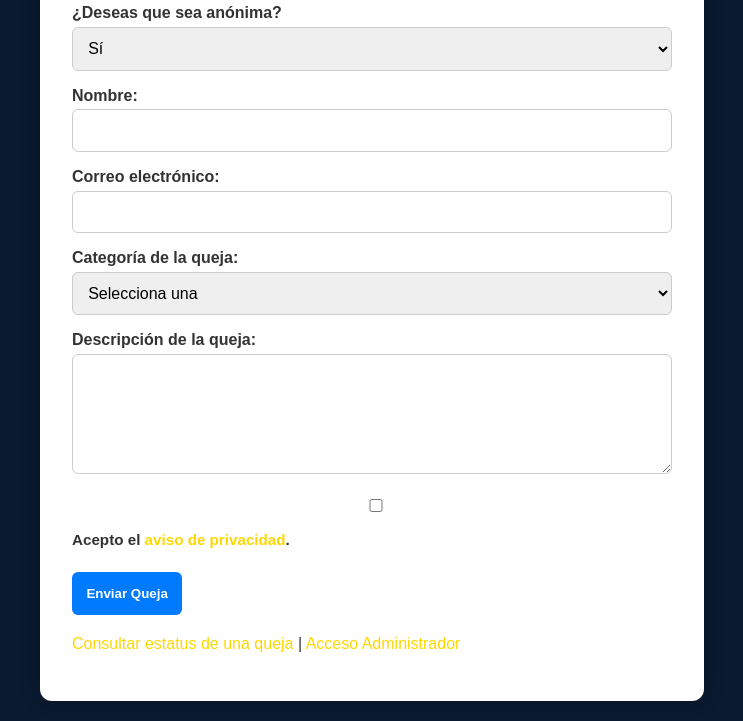
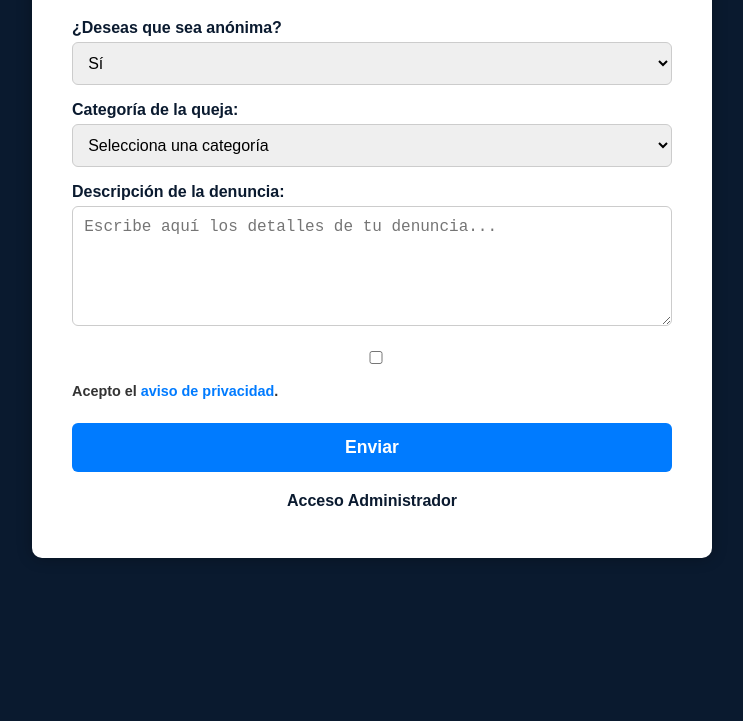
Before and after one commit to Carlos456974/demo.1, a plain HTML site: page index.html in a window 1280 px wide. Shown: the part 327-1048 px from the top of the page, without its empty margins (268-1011 px from the left). After the commit the page ends 904 px from the top, so only its background shows below. Drawn offline with Linux system fonts and the light colour scheme.

Commit message:
Update index.html

```diff
--- a/index.html
+++ b/index.html
@@ -2,73 +2,164 @@
 <html lang="es">
 <head>
   <meta charset="UTF-8" />
-  <meta name="viewport" content="width=device-width, initial-scale=1.0"/>
+  <meta name="viewport" content="width=device-width, initial-scale=1" />
   <title>Buzón de Quejas</title>
-  <link rel="stylesheet" href="styles.css"/>
+  <link rel="stylesheet" href="styles.css" />
+  <style>
+    body {
+      background-color: #0a1a2f; /* Azul marino */
+      margin: 0;
+      font-family: Arial, sans-serif;
+      color: white;
+    }
+    .logo-wrapper {
+      text-align: center;
+      padding: 1rem 0;
+    }
+    .logo {
+      max-width: 180px;
+      height: auto;
+    }
+    .wrapper {
+      display: flex;
+      justify-content: center;
+      align-items: center;
+      min-height: 85vh;
+      padding: 0 1rem;
+    }
+    .container {
+      background: white;
+      color: #0a1a2f;
+      max-width: 600px;
+      width: 100%;
+      border-radius: 10px;
+      padding: 2rem 2.5rem;
+      box-shadow: 0 0 15px rgba(0,0,0,0.3);
+    }
+    h2 {
+      text-align: center;
+      margin-bottom: 1.5rem;
+    }
+    label {
+      display: block;
+      margin-top: 1rem;
+      font-weight: bold;
+    }
+    select, input[type="text"], textarea {
+      width: 100%;
+      padding: 0.6rem;
+      margin-top: 0.3rem;
+      border-radius: 4px;
+      border: 1px solid #ccc;
+      font-size: 1rem;
+      box-sizing: border-box;
+    }
+    textarea {
+      resize: vertical;
+      min-height: 100px;
+    }
+    .nota {
+      margin-top: 1rem;
+      font-size: 0.9rem;
+      color: #333;
+    }
+    .nota a {
+      color: #007bff;
+      text-decoration: none;
+    }
+    .nota a:hover {
+      text-decoration: underline;
+    }
+    button {
+      margin-top: 1.5rem;
+      width: 100%;
+      background-color: #0a1a2f;
+      color: white;
+      border: none;
+      padding: 0.8rem;
+      font-size: 1.1rem;
+      font-weight: bold;
+      border-radius: 5px;
+      cursor: pointer;
+      transition: background-color 0.3s ease;
+    }
+    button:hover {
+      background-color: #04203a;
+    }
+    #confirmation {
+      margin-top: 1rem;
+      color: green;
+      font-weight: bold;
+      text-align: center;
+    }
+    #nombreCampo {
+      display: block;
+    }
+  </style>
 </head>
-<body class="bg-marino">
+<body>
   <div class="logo-wrapper">
-    <img src="logo.jpg" alt="Logo de la empresa" class="logo">
+    <img src="logo.jpg" alt="Logo de la empresa" class="logo" />
   </div>
+
   <div class="wrapper">
     <div class="container">
-      <h2>Buzón de Quejas</h2>
+      <h2>Buzón de Denuncias</h2>
       <form id="formulario">
         <label for="anonimo">¿Deseas que sea anónima?</label>
-        <select id="anonimo" required>
+        <select id="anonimo" name="anonimo" required onchange="toggleNombreCampo()">
           <option value="sí">Sí</option>
           <option value="no">No</option>
         </select>
 
         <div id="nombreCampo">
-          <label for="nombre">Nombre:</label>
-          <input type="text" id="nombre">
-          <label for="correo">Correo electrónico:</label>
-          <input type="email" id="correo">
+          <label for="nombre">Nombre (obligatorio si no es anónima):</label>
+          <input type="text" id="nombre" name="nombre" placeholder="Tu nombre completo" />
         </div>
 
         <label for="categoria">Categoría de la queja:</label>
-        <select id="categoria" required>
-          <option value="" disabled selected>Selecciona una</option>
-          <option value="violencia">Violencia de género</option>
-          <option value="maltrato">Maltrato de jefe</option>
-          <option value="compañero">Problema con compañero</option>
-          <option value="otro">Otro</option>
+        <select id="categoria" name="categoria" required>
+          <option value="" disabled selected>Selecciona una categoría</option>
+          <option value="General">General</option>
+          <option value="Maltrato">Maltrato</option>
+          <option value="Problema con compañero">Problema con compañero</option>
+          <option value="Problema con jefe">Problema con jefe</option>
+          <option value="Violencia de género">Violencia de género</option>
         </select>
 
-        <label for="descripcion">Descripción de la queja:</label>
-        <textarea id="descripcion" required></textarea>
+        <label for="descripcion">Descripción de la denuncia:</label>
+        <textarea id="descripcion" name="descripcion" required placeholder="Escribe aquí los detalles de tu denuncia..."></textarea>
 
         <div class="nota">
-          <input type="checkbox" id="aviso" required>
+          <input type="checkbox" id="aviso" name="aviso" required />
           <label for="aviso">
-            Acepto el <a href="#" onclick="mostrarAviso()">aviso de privacidad</a>.
+            Acepto el <a href="aviso.html" target="_blank">aviso de privacidad</a>.
           </label>
         </div>
 
-        <button type="submit">Enviar Queja</button>
+        <button type="submit">Enviar</button>
       </form>
 
       <div id="confirmation"></div>
-
-      <p style="margin-top:20px;">
-        <a href="estatus.html">Consultar estatus de una queja</a> |
-        <a href="login.html">Acceso Administrador</a>
+      <p style="margin-top: 20px; text-align: center;">
+        <a href="login.html" style="color: #0a1a2f; font-weight: bold;">Acceso Administrador</a>
       </p>
     </div>
   </div>
 
+  <script>
+    function toggleNombreCampo() {
+      const anonimo = document.getElementById("anonimo").value;
+      const nombreCampo = document.getElementById("nombreCampo");
+      if (anonimo === "sí") {
+        nombreCampo.style.display = "none";
+      } else {
+        nombreCampo.style.display = "block";
+      }
+    }
+    window.onload = toggleNombreCampo;
+  </script>
+
   <script src="script.js"></script>
-  <script>
-    document.getElementById('categoria').addEventListener('change', function() {
-      if (this.value === 'violencia') {
-        window.location.href = 'violencia.html';
-      }
-    });
-
-    function mostrarAviso() {
-      alert("Tus datos serán tratados conforme a las políticas de privacidad y confidencialidad, según lo establecido por CEMEFI.");
-    }
-  </script>
 </body>
 </html>
```
